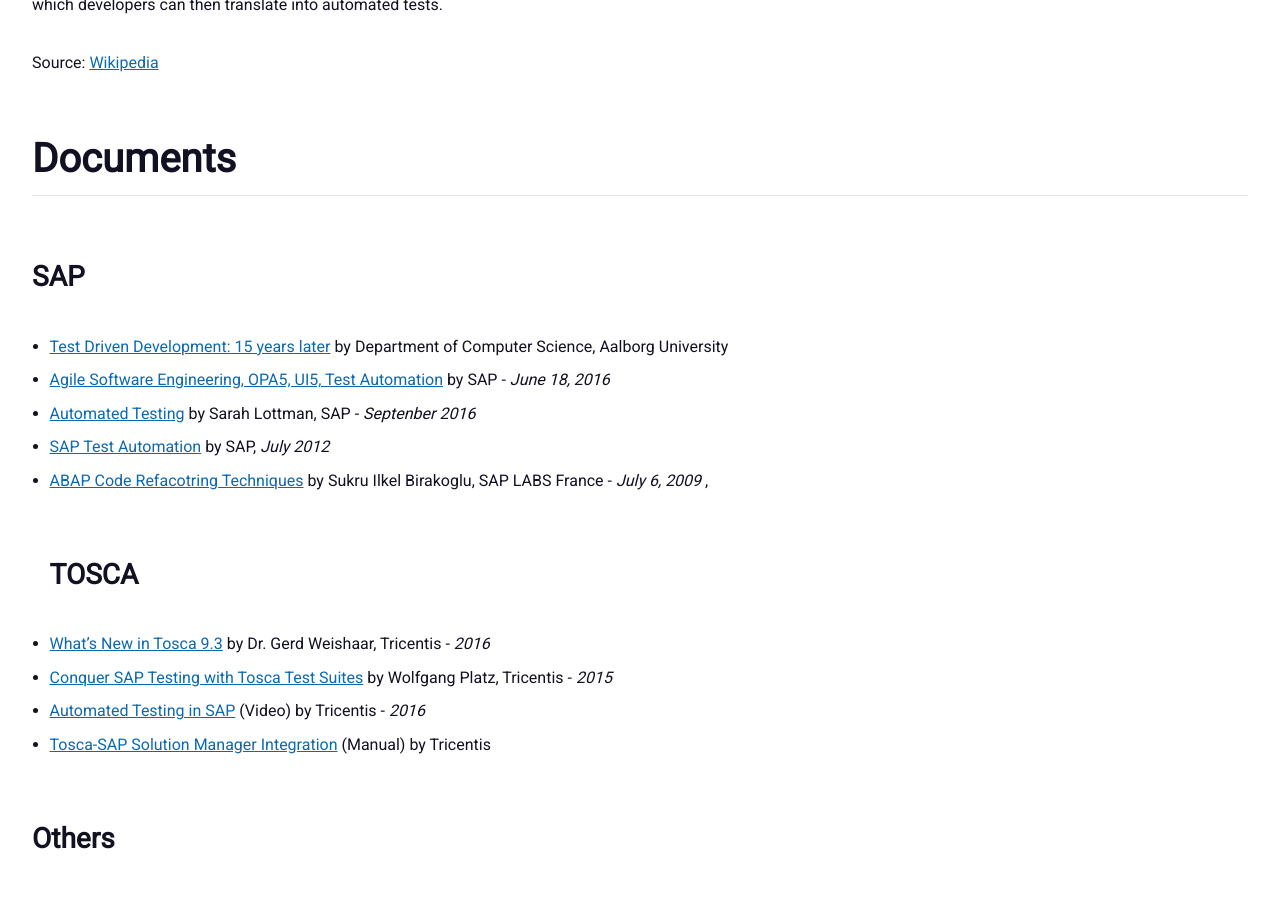
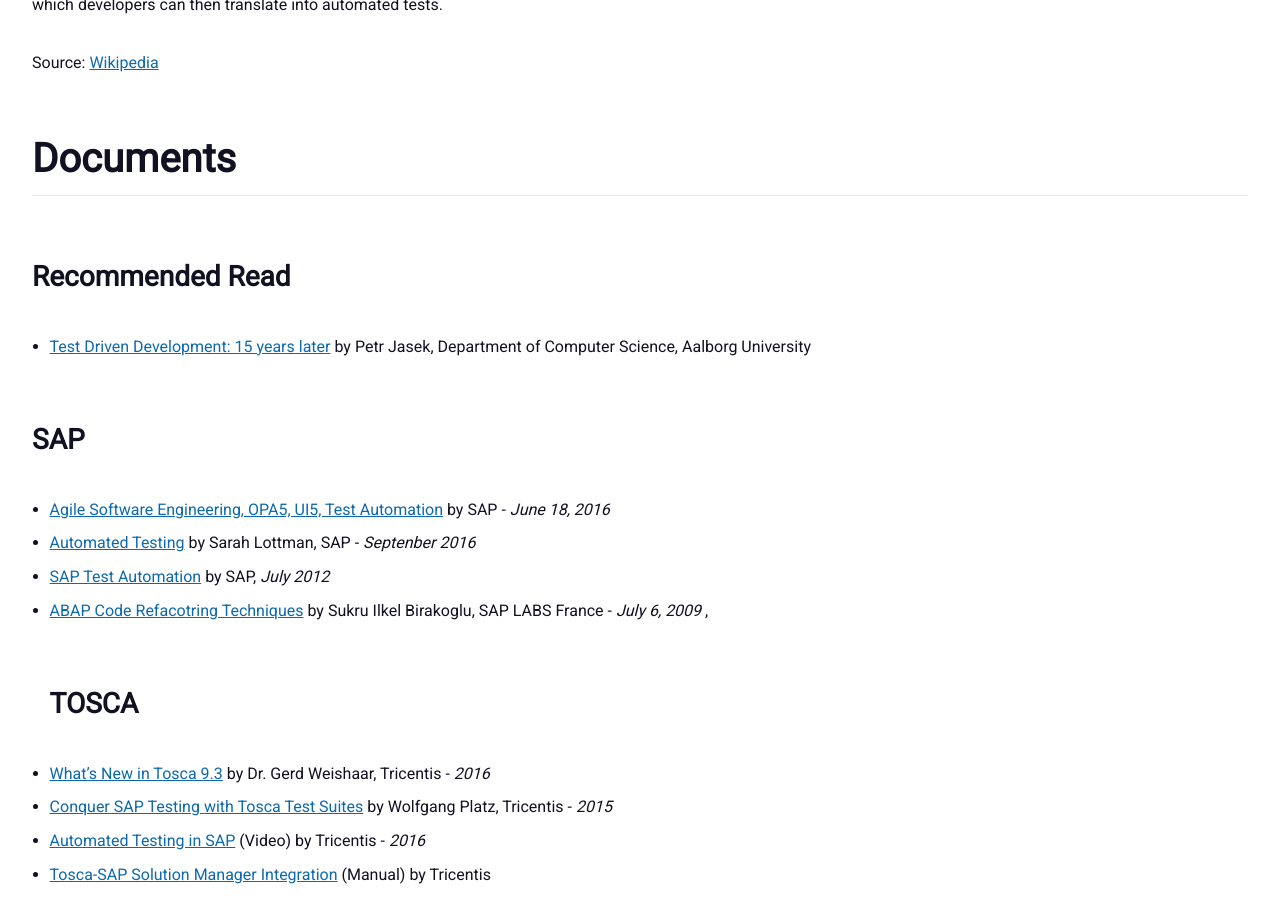
Before and after one commit to shruti170901/hola.github.io, a Jekyll site: the page built from tdd/index.md, in a window 1280 px wide and 900 px high, scrolled down 4063 px. Built offline with Jekyll 4.4.1, drawn with Linux system fonts in a browser that asks for light colours.

```diff
--- a/tdd/index.md
+++ b/tdd/index.md
@@ -86,9 +86,12 @@ Source: [Wikipedia](https://en.wikipedia.org/wiki/Test-driven_development#TDD_an
 
 # Documents
 
+## Recommended Read
+
+- [Test Driven Development: 15 years later](https://goo.gl/VfkjmV) by Petr Jasek, Department of Computer Science, Aalborg University
+
 ## SAP
 
-- [Test Driven Development: 15 years later](https://goo.gl/JbjDDz) by Department of Computer Science, Aalborg University
 - [Agile Software Engineering, OPA5, UI5, Test Automation](https://s3-ap-southeast-1.amazonaws.com/pacroy/Agile+Software+Engineering%2C+OPA5%2C+UI5%2C+Automation.pptx) by SAP - *June 18, 2016*
 - [Automated Testing](https://s3-ap-southeast-1.amazonaws.com/pacroy/Automated+Testing.pptx) by Sarah Lottman, SAP - *Septenber 2016*
 - [SAP Test Automation](https://s3-ap-southeast-1.amazonaws.com/pacroy/SAP+Test+Management.pdf) by SAP, *July 2012*
```
Also changed, not shown: devops/index.md (+5 -5 lines), devops/img/accelerate.jpg (added), devops/img/agile_it_organization_design.jpg (added), devops/img/drive.jpg (added), devops/img/kanban.jpg (added), devops/img/lean_software_development.jpg (added), devops/img/new_product_development_game.jpg (added), devops/img/scrum.jpg (added), devops/img/scrum_and_xp.jpg (added), devops/img/switch.jpg (added), devops/img/team_of_teams.jpg (added), devops/img/the_devops_handbook.jpg (added), devops/img/the_five_dysfunctions.jpg (added), devops/img/the_goal.jpg (added), 2 more files.
